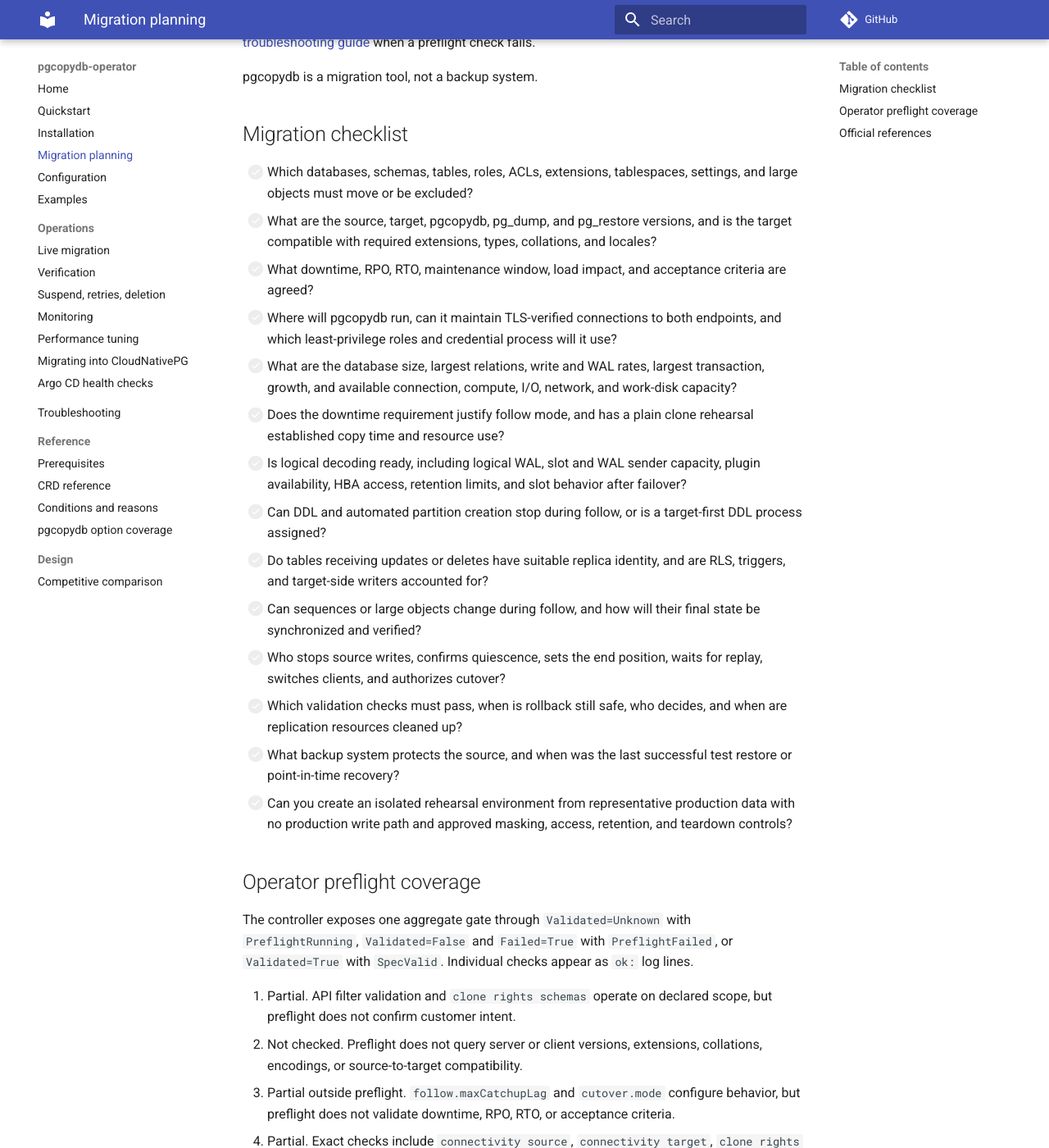
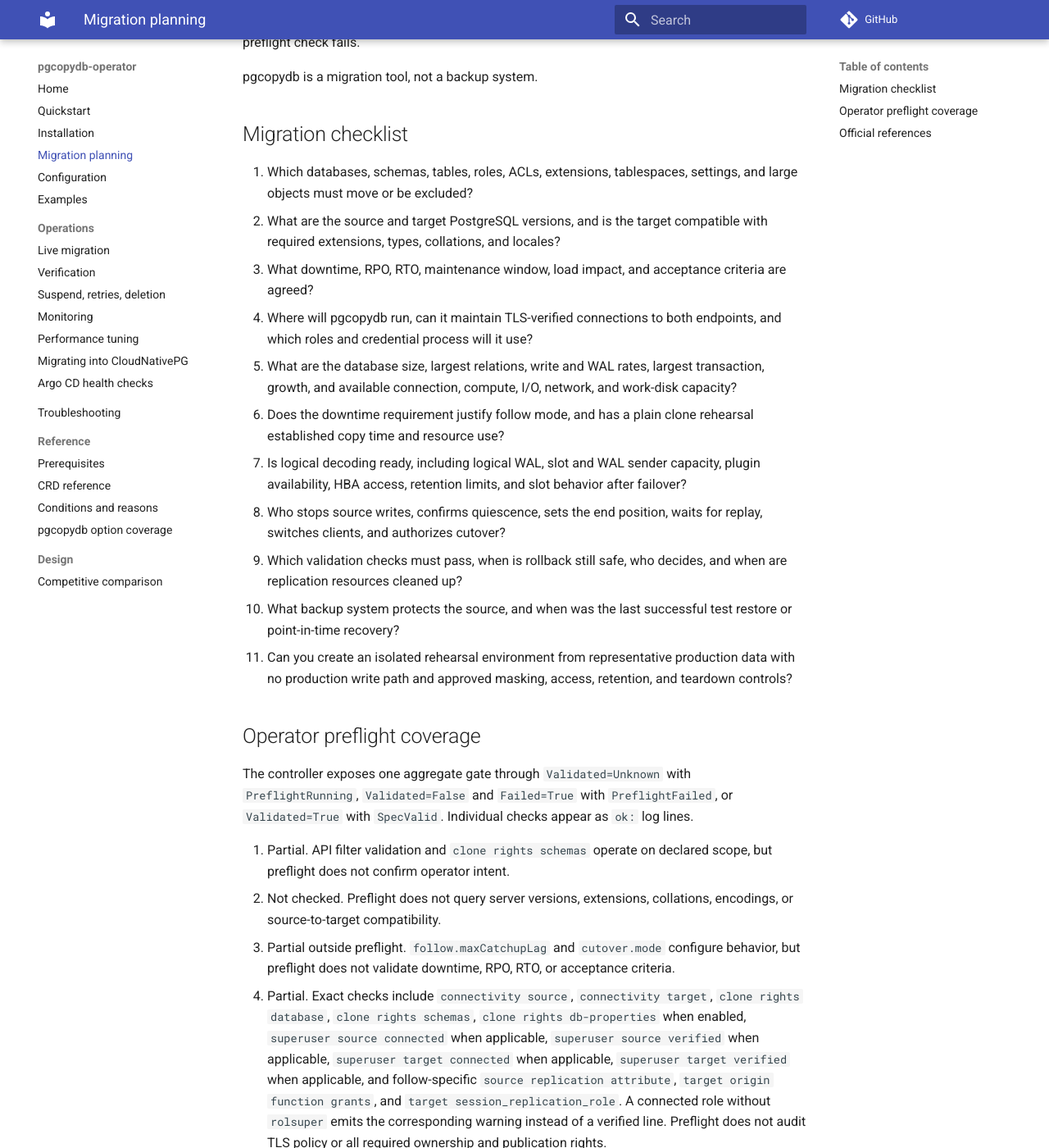
Before and after one commit to ydixken/pgcopydb-operator, an MkDocs documentation site: the page built from docs/planning.md, in a window 1280 px wide and 1400 px high, scrolled down 310 px. Shown: the whole window at 82% size. Built offline with MkDocs 1.6.1 and Material for MkDocs 9.7.7, drawn with Linux system fonts in a browser that asks for light colours; comment, search, counter and statistics services are not loaded; some of the changed text lies outside the part shown.

Commit message:
docs: simplify migration checklist (#219)
* docs: simplify migration checklist

* docs: simplify access question

* docs: trim migration questions

```diff
--- a/docs/planning.md
+++ b/docs/planning.md
@@ -2,26 +2,23 @@
 
 A PostgreSQL migration is a change project, not only a `Migration` resource. Use this checklist to agree the scope, compatibility, operating plan, capacity, replication contract, cutover, recovery, and rehearsal before creating the resource.
 
-The operator's preflight checks only the items listed in the coverage notes below. A `Partial` or `Not checked` item remains an operator or customer decision. Start with the [operator prerequisites](reference/prerequisites.md), read the [live migration runbook](operations/live-migration.md) when follow mode is enabled, and use the [troubleshooting guide](troubleshooting.md) when a preflight check fails.
+The operator's preflight checks only the items listed in the coverage notes below. A `Partial` or `Not checked` item remains an operator decision. Start with the [operator prerequisites](reference/prerequisites.md), read the [live migration runbook](operations/live-migration.md) when follow mode is enabled, and use the [troubleshooting guide](troubleshooting.md) when a preflight check fails.
 
 pgcopydb is a migration tool, not a backup system.
 
 ## Migration checklist
 
-- [ ] Which databases, schemas, tables, roles, ACLs, extensions, tablespaces, settings, and large objects must move or be excluded?
-- [ ] What are the source, target, pgcopydb, pg_dump, and pg_restore versions, and is the target compatible with required extensions, types, collations, and locales?
-- [ ] What downtime, RPO, RTO, maintenance window, load impact, and acceptance criteria are agreed?
-- [ ] Where will pgcopydb run, can it maintain TLS-verified connections to both endpoints, and which least-privilege roles and credential process will it use?
-- [ ] What are the database size, largest relations, write and WAL rates, largest transaction, growth, and available connection, compute, I/O, network, and work-disk capacity?
-- [ ] Does the downtime requirement justify follow mode, and has a plain clone rehearsal established copy time and resource use?
-- [ ] Is logical decoding ready, including logical WAL, slot and WAL sender capacity, plugin availability, HBA access, retention limits, and slot behavior after failover?
-- [ ] Can DDL and automated partition creation stop during follow, or is a target-first DDL process assigned?
-- [ ] Do tables receiving updates or deletes have suitable replica identity, and are RLS, triggers, and target-side writers accounted for?
-- [ ] Can sequences or large objects change during follow, and how will their final state be synchronized and verified?
-- [ ] Who stops source writes, confirms quiescence, sets the end position, waits for replay, switches clients, and authorizes cutover?
-- [ ] Which validation checks must pass, when is rollback still safe, who decides, and when are replication resources cleaned up?
-- [ ] What backup system protects the source, and when was the last successful test restore or point-in-time recovery?
-- [ ] Can you create an isolated rehearsal environment from representative production data with no production write path and approved masking, access, retention, and teardown controls?
+1. Which databases, schemas, tables, roles, ACLs, extensions, tablespaces, settings, and large objects must move or be excluded?
+2. What are the source and target PostgreSQL versions, and is the target compatible with required extensions, types, collations, and locales?
+3. What downtime, RPO, RTO, maintenance window, load impact, and acceptance criteria are agreed?
+4. Where will pgcopydb run, can it maintain TLS-verified connections to both endpoints, and which roles and credential process will it use?
+5. What are the database size, largest relations, write and WAL rates, largest transaction, growth, and available connection, compute, I/O, network, and work-disk capacity?
+6. Does the downtime requirement justify follow mode, and has a plain clone rehearsal established copy time and resource use?
+7. Is logical decoding ready, including logical WAL, slot and WAL sender capacity, plugin availability, HBA access, retention limits, and slot behavior after failover?
+8. Who stops source writes, confirms quiescence, sets the end position, waits for replay, switches clients, and authorizes cutover?
+9. Which validation checks must pass, when is rollback still safe, who decides, and when are replication resources cleaned up?
+10. What backup system protects the source, and when was the last successful test restore or point-in-time recovery?
+11. Can you create an isolated rehearsal environment from representative production data with no production write path and approved masking, access, retention, and teardown controls?
 
 ## Operator preflight coverage
 
@@ -29,9 +26,9 @@ The controller exposes one aggregate gate through `Validated=Unknown` with `Pref
 Individual checks appear as `ok:` log lines.
 
 1. Partial.
-   API filter validation and `clone rights schemas` operate on declared scope, but preflight does not confirm customer intent.
+   API filter validation and `clone rights schemas` operate on declared scope, but preflight does not confirm operator intent.
 2. Not checked.
-   Preflight does not query server or client versions, extensions, collations, encodings, or source-to-target compatibility.
+   Preflight does not query server versions, extensions, collations, encodings, or source-to-target compatibility.
 3. Partial outside preflight.
    `follow.maxCatchupLag` and `cutover.mode` configure behavior, but preflight does not validate downtime, RPO, RTO, or acceptance criteria.
 4. Partial.
@@ -45,21 +42,14 @@ Individual checks appear as `ok:` log lines.
 7. Partial.
    Exact checks are `source wal_level logical`, `replication slot headroom`, and `source replication attribute`.
    Preflight does not check WAL sender headroom, plugin installation, WAL retention budget, or slot behavior after failover.
-8. Not checked.
-   Preflight does not detect planned or concurrent DDL or automated partition creation.
-9. Partial.
-   Exact checks are `replica identity audit` and `target session_replication_role`.
-   Preflight does not audit RLS, trigger behavior, or target-side writers.
-10. Partial outside preflight.
-    Follow cutover synchronizes sequences after drain, but preflight does not inventory sequences or large objects or detect large-object changes during follow.
-11. Partial outside preflight.
+8. Partial outside preflight.
     The API has cutover mode and approval fields, but preflight does not identify an owner, verify source writes stopped, or validate a maintenance window.
-12. Not checked by preflight.
+9. Not checked by preflight.
     Runtime may drain replay, run optional comparisons, and clean replication resources, but preflight does not validate acceptance tests, rollback criteria, or cleanup timing.
-13. Not checked.
+10. Not checked.
     Clone-right checks are not backup or restore-readiness checks, and the operator does not inspect backup recency, PITR, or restore drills.
-14. Not checked.
-    Product E2E tests do not prove that a customer rehearsal used representative data or adequate isolation controls.
+11. Not checked.
+    Product E2E tests do not prove that an operator rehearsal used representative data or adequate isolation controls.
 
 ## Official references
 
--- a/mkdocs.yml
+++ b/mkdocs.yml
@@ -33,8 +33,6 @@ markdown_extensions:
   - pymdownx.superfences
   - pymdownx.highlight
   - pymdownx.inlinehilite
-  - pymdownx.tasklist:
-      custom_checkbox: true
 
 nav:
   - Home: index.md
```
